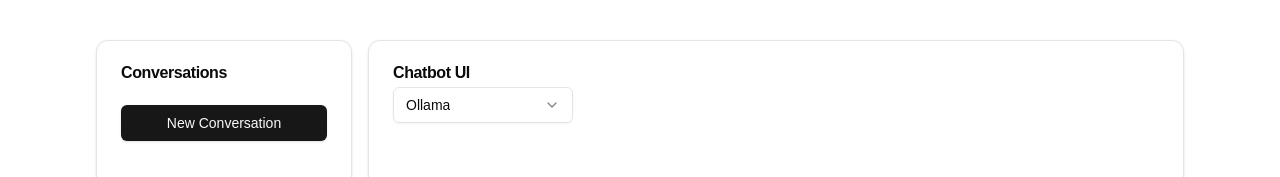
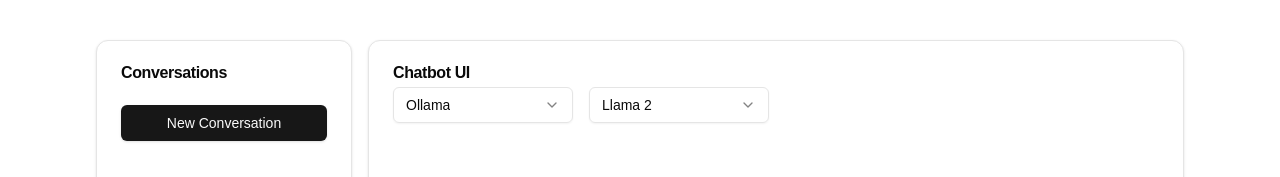
Before and after one commit to adamgoth/simple-chat-ui, a Next.js app: page / in a window 1280 px wide. Shown: the top 177 px of the page. Built offline with nearby package versions, Linux system fonts and the light colour scheme.

Commit message:
Fix responses

```diff
--- a/app/api/chat-ollama/route.ts
+++ b/app/api/chat-ollama/route.ts
@@ -6,7 +6,7 @@
       method: 'POST',
       headers: { 'Content-Type': 'application/json' },
       body: JSON.stringify({
-        model: 'deepseek-r1',
+        model: 'llama3.1',
         messages: messages,
       }),
     });
@@ -15,9 +15,23 @@
       throw new Error('Failed to fetch from Ollama');
     }
 
-    const data = await response.json();
+    const responseText = await response.text();
+    const jsonLines = responseText.trim().split('\n');
+    let fullContent = '';
 
-    return new Response(JSON.stringify({ content: data.message }), {
+    // Process each line of the response
+    for (const line of jsonLines) {
+      try {
+        const data = JSON.parse(line);
+        if (data.message?.content) {
+          fullContent += data.message.content;
+        }
+      } catch (error) {
+        console.error('Error parsing line:', error);
+      }
+    }
+
+    return new Response(JSON.stringify({ content: fullContent }), {
       headers: { 'Content-Type': 'application/json' },
     });
   } catch (error) {
--- a/app/page.tsx
+++ b/app/page.tsx
@@ -22,6 +22,7 @@
 
 export default function ChatPage() {
   const [modelType, setModelType] = useState<'ollama' | 'openrouter'>('ollama');
+  const [model, setModel] = useState<string>('llama2');
   const [conversations, setConversations] = useState<Conversation[]>([]);
   const [currentConversationId, setCurrentConversationId] = useState<
     string | null
@@ -58,7 +59,10 @@
           headers: {
             'Content-Type': 'application/json',
           },
-          body: JSON.stringify({ messages: [...messages, userMessage] }),
+          body: JSON.stringify({
+            messages: [...messages, userMessage],
+            model: model,
+          }),
         },
       );
 
@@ -140,6 +144,7 @@
         <Card className='h-[calc(100vh-5rem)] flex flex-col'>
           <CardHeader>
             <CardTitle>Chatbot UI</CardTitle>
+            <div className='flex gap-4'>
               <Select
                 value={modelType}
                 onValueChange={(value: 'ollama' | 'openrouter') =>
@@ -147,13 +152,37 @@
                 }
               >
                 <SelectTrigger className='w-[180px]'>
-                <SelectValue placeholder='Select model' />
+                  <SelectValue placeholder='Select model type' />
                 </SelectTrigger>
                 <SelectContent>
                   <SelectItem value='ollama'>Ollama</SelectItem>
                   <SelectItem value='openrouter'>OpenRouter</SelectItem>
                 </SelectContent>
               </Select>
+
+              <Select value={model} onValueChange={setModel}>
+                <SelectTrigger className='w-[180px]'>
+                  <SelectValue placeholder='Select model' />
+                </SelectTrigger>
+                <SelectContent>
+                  {modelType === 'ollama' ? (
+                    <>
+                      <SelectItem value='llama2'>Llama 2</SelectItem>
+                      <SelectItem value='codellama'>CodeLlama</SelectItem>
+                      <SelectItem value='mistral'>Mistral</SelectItem>
+                    </>
+                  ) : (
+                    <>
+                      <SelectItem value='gpt-3.5-turbo'>
+                        GPT-3.5 Turbo
+                      </SelectItem>
+                      <SelectItem value='gpt-4'>GPT-4</SelectItem>
+                      <SelectItem value='claude-2'>Claude 2</SelectItem>
+                    </>
+                  )}
+                </SelectContent>
+              </Select>
+            </div>
           </CardHeader>
           <CardContent className='flex-grow overflow-y-auto'>
             <div className='space-y-4'>
```
Also changed, not shown: 1 other file (tests, documents, lock files or other folders). Lines whose indentation alone changed are shown as unchanged.
